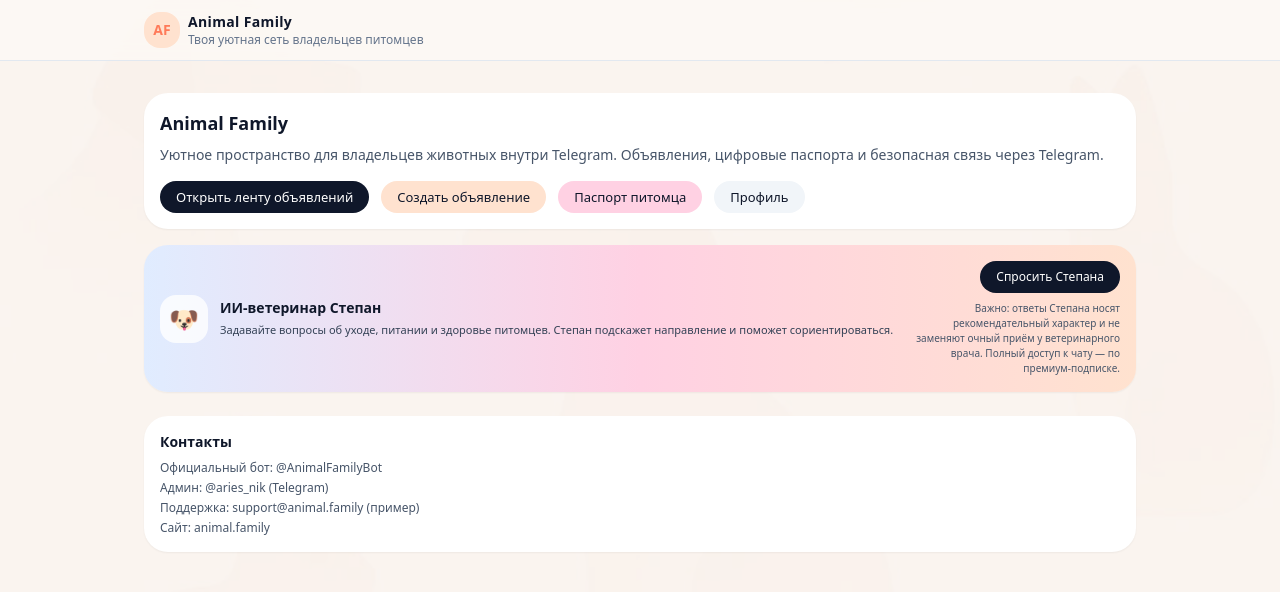
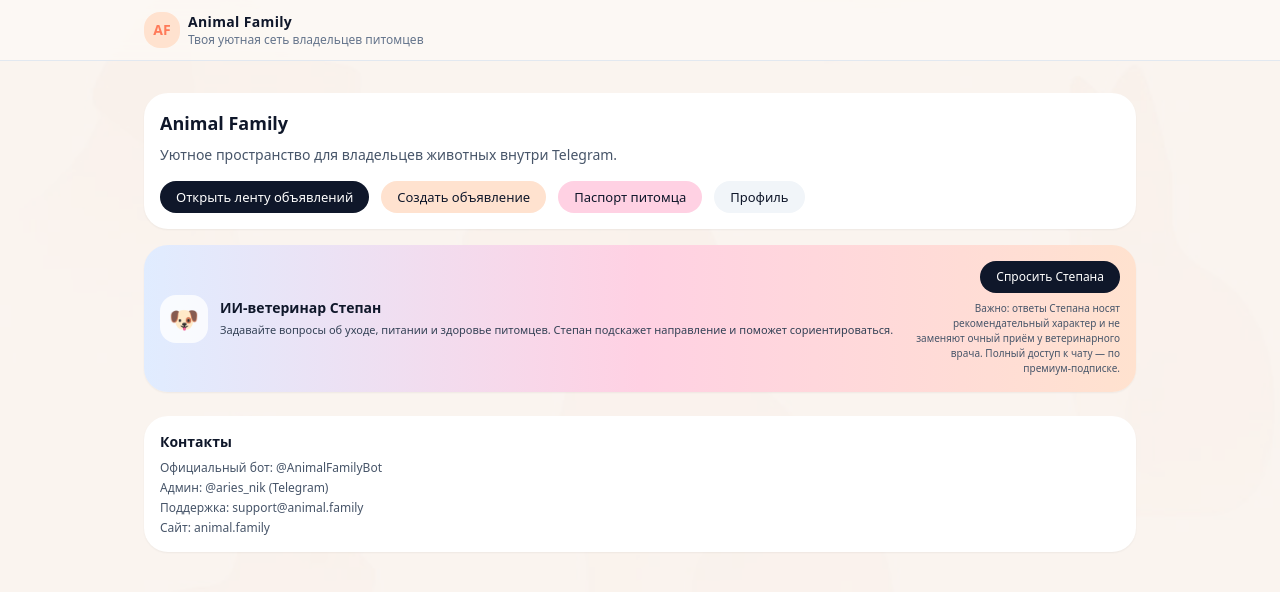
Before and after one commit to ZUA228132/animalfamilytg, a Next.js app: page / in a window 1280 px wide. Shown: the top 592 px of the page. Built offline with nearby package versions, Linux system fonts and the light colour scheme; no server answers; the database is empty.

Commit message:
Update page.tsx

```diff
--- a/app/page.tsx
+++ b/app/page.tsx
@@ -40,8 +40,7 @@
             Animal Family
           </h1>
           <p className="mt-2 text-sm text-slate-600">
-            Уютное пространство для владельцев животных внутри Telegram. Объявления, цифровые паспорта
-            и безопасная связь через Telegram.
+            Уютное пространство для владельцев животных внутри Telegram.
           </p>
           <div className="mt-4 flex flex-wrap gap-3 text-xs md:text-[13px]">
             <Link
@@ -112,7 +111,7 @@
               Официальный бот: <span className="font-medium">@AnimalFamilyBot</span>
             </li>
             <li>Админ: @aries_nik (Telegram)</li>
-            <li>Поддержка: support@animal.family (пример)</li>
+            <li>Поддержка: support@animal.family</li>
             <li>Сайт: animal.family</li>
           </ul>
         </section>
```
